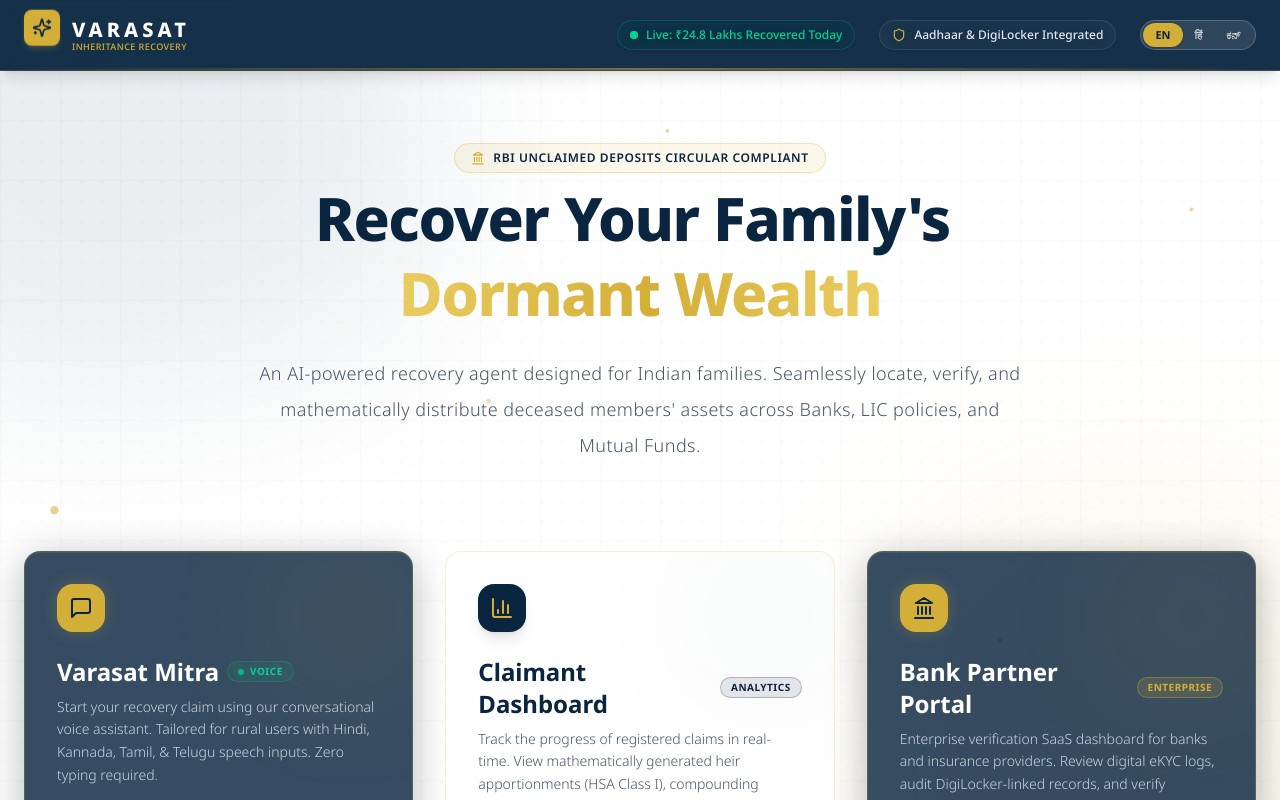
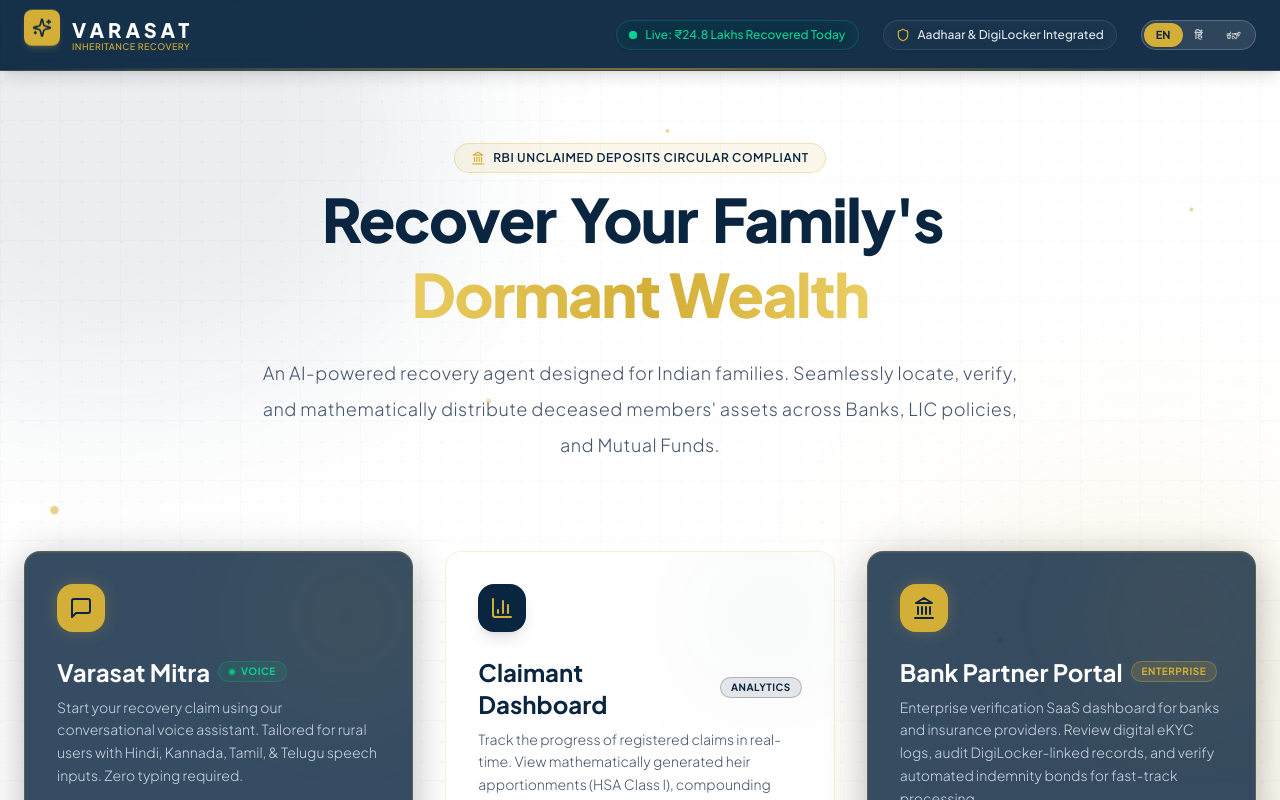
Before and after one commit to M-zz-k/Varasat, a Next.js app in the folder frontend/: page / in a window 1280 px wide. Shown: the top 800 px of the page. Built offline with nearby package versions, Linux system fonts and the light colour scheme.

Commit message:
Configure Google Plus Jakarta Sans font loaders globally

```diff
--- a/frontend/src/app/globals.css
+++ b/frontend/src/app/globals.css
@@ -13,7 +13,7 @@
   --color-success:     #2ECC71;
 
   /* ── Typography ─────────────────────────────────────────── */
-  --font-sans: 'Noto Sans', system-ui, -apple-system, BlinkMacSystemFont, 'Segoe UI', Roboto, Helvetica, Arial, sans-serif;
+  --font-sans: var(--font-plus-jakarta), var(--font-noto), 'Plus Jakarta Sans', 'Noto Sans', system-ui, -apple-system, BlinkMacSystemFont, 'Segoe UI', Roboto, Helvetica, Arial, sans-serif;
 }
 
 :root {
--- a/frontend/src/app/layout.tsx
+++ b/frontend/src/app/layout.tsx
@@ -1,6 +1,13 @@
 import type { Metadata } from "next";
-import { Noto_Sans } from "next/font/google";
+import { Noto_Sans, Plus_Jakarta_Sans } from "next/font/google";
 import "./globals.css";
+
+const plusJakarta = Plus_Jakarta_Sans({
+  subsets: ["latin"],
+  weight: ["300", "400", "500", "600", "700", "800"],
+  variable: "--font-plus-jakarta",
+  display: "swap",
+});
 
 const notoSans = Noto_Sans({
   subsets: ["latin", "devanagari"],
@@ -21,7 +28,7 @@
   children: React.ReactNode;
 }>) {
   return (
-    <html lang="en" className={`${notoSans.variable} h-full antialiased`}>
+    <html lang="en" className={`${plusJakarta.variable} ${notoSans.variable} h-full antialiased`}>
       <body className="font-sans min-h-screen bg-warm-white text-primary flex flex-col">
         {children}
       </body>
```
